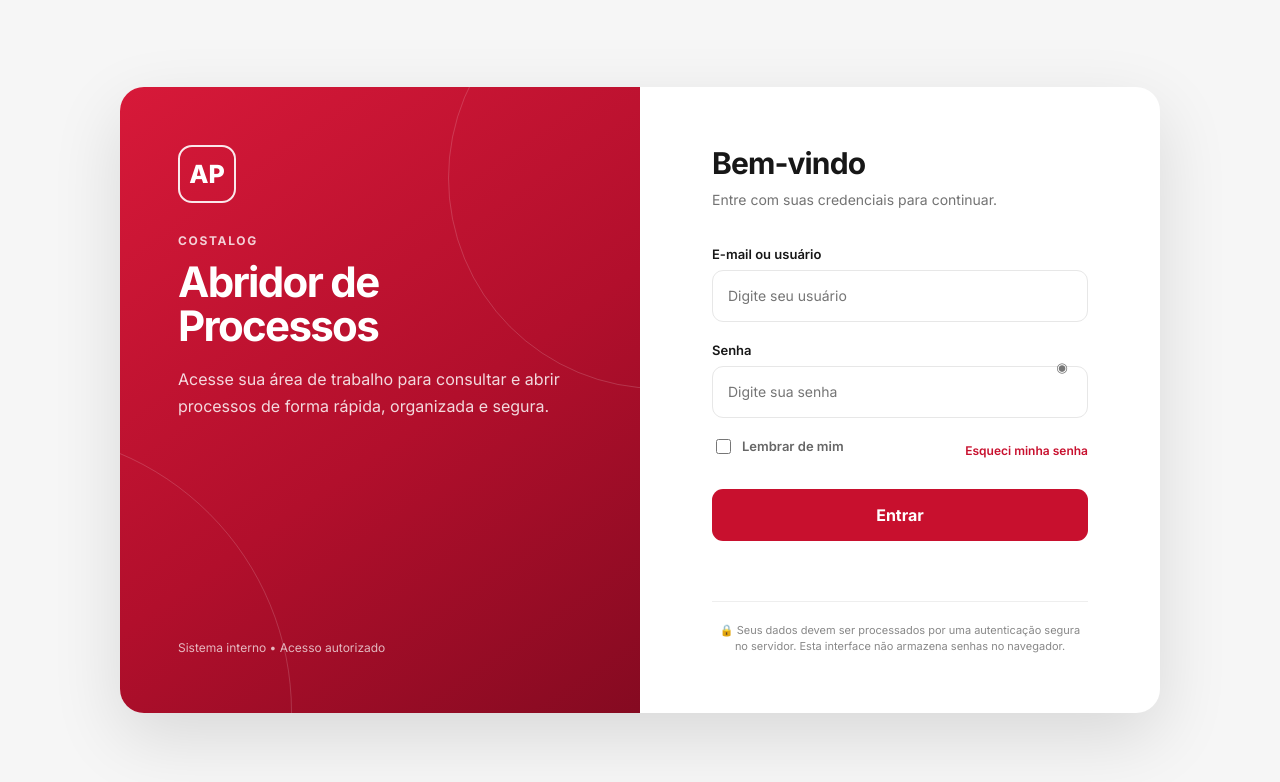
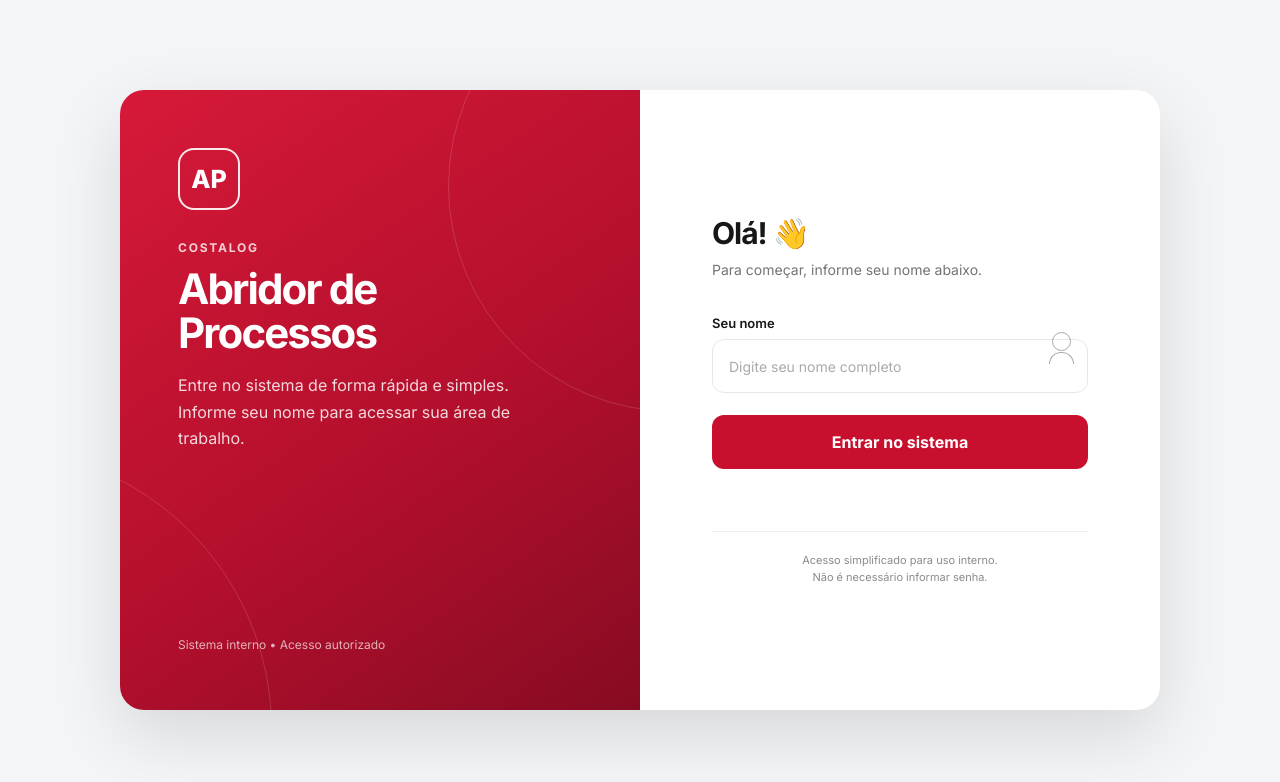
Before and after one commit to souzarlk/abridor-de-processos, a plain HTML site: page index.html in a window 1280 px wide. Drawn offline with Linux system fonts and the light colour scheme.

Commit message:
feat: simplify login to name-only access

```diff
--- a/index.html
+++ b/index.html
@@ -1,128 +1,41 @@
 <!DOCTYPE html>
 <html lang="pt-BR">
 <head>
-  <meta charset="UTF-8" />
-  <meta name="viewport" content="width=device-width, initial-scale=1.0" />
-  <title>Abridor de Processos | Login</title>
-  <link rel="preconnect" href="https://fonts.googleapis.com" />
-  <link rel="preconnect" href="https://fonts.gstatic.com" crossorigin />
-  <link href="https://fonts.googleapis.com/css2?family=Inter:wght@400;500;600;700;800&display=swap" rel="stylesheet" />
+<meta charset="UTF-8">
+<meta name="viewport" content="width=device-width, initial-scale=1.0">
+<title>Abridor de Processos | Acesso</title>
+<link rel="preconnect" href="https://fonts.googleapis.com">
+<link rel="preconnect" href="https://fonts.gstatic.com" crossorigin>
+<link href="https://fonts.googleapis.com/css2?family=Inter:wght@400;500;600;700;800&display=swap" rel="stylesheet">
 <style>
-    :root { --red:#c8102e; --red-dark:#9f0d24; --ink:#171717; --muted:#737373; --line:#e7e7e7; --bg:#f6f6f6; }
-    * { box-sizing:border-box; }
-    body { margin:0; min-height:100vh; font-family:Inter,Arial,sans-serif; color:var(--ink); background:var(--bg); display:flex; align-items:center; justify-content:center; padding:24px; }
-    .shell { width:min(1040px,100%); min-height:620px; display:grid; grid-template-columns:1fr 1fr; background:#fff; border-radius:24px; overflow:hidden; box-shadow:0 24px 70px rgba(0,0,0,.12); }
-    .brand { position:relative; overflow:hidden; padding:58px; color:#fff; background:linear-gradient(145deg,#d71939 0%,#b20f2c 55%,#850a21 100%); display:flex; flex-direction:column; justify-content:space-between; }
-    .brand::before,.brand::after { content:""; position:absolute; border:1px solid rgba(255,255,255,.16); border-radius:50%; }
-    .brand::before { width:420px;height:420px;right:-230px;top:-120px; }
-    .brand::after { width:560px;height:560px;left:-390px;bottom:-280px; }
-    .brand-content,.brand-footer { position:relative; z-index:1; }
-    .logo { width:58px;height:58px;border:2px solid rgba(255,255,255,.9);border-radius:14px;display:grid;place-items:center;font-size:25px;font-weight:800;margin-bottom:30px; }
-    .eyebrow { font-size:12px; font-weight:700; letter-spacing:.14em; text-transform:uppercase; opacity:.8; }
-    h1 { font-size:42px; line-height:1.05; letter-spacing:-.04em; margin:12px 0 18px; }
-    .brand p { max-width:390px; line-height:1.65; color:rgba(255,255,255,.84); margin:0; }
-    .brand-footer { font-size:12px; color:rgba(255,255,255,.7); }
-    .form-side { padding:58px clamp(32px,6vw,72px); display:flex; align-items:center; }
-    .form { width:100%; max-width:390px; margin:auto; }
-    .form h2 { margin:0 0 8px; font-size:30px; letter-spacing:-.03em; }
-    .subtitle { margin:0 0 34px; color:var(--muted); font-size:14px; line-height:1.6; }
-    label { display:block; font-size:13px; font-weight:600; margin:0 0 8px; }
-    .field { position:relative; margin-bottom:20px; }
-    input { width:100%; height:52px; border:1px solid var(--line); border-radius:11px; padding:0 15px; outline:none; font:inherit; font-size:14px; transition:.2s; background:#fff; }
-    input:focus { border-color:var(--red); box-shadow:0 0 0 4px rgba(200,16,46,.09); }
-    .password-wrap input { padding-right:52px; }
-    .toggle { position:absolute; right:10px; top:10px; height:32px; width:32px; border:0; background:transparent; cursor:pointer; color:#777; border-radius:8px; }
-    .toggle:hover { background:#f3f3f3; }
-    .options { display:flex; justify-content:space-between; align-items:center; margin:-2px 0 24px; font-size:12px; }
-    .remember { display:flex; align-items:center; gap:8px; color:#666; cursor:pointer; }
-    .remember input { width:15px;height:15px; accent-color:var(--red); }
-    a { color:var(--red); text-decoration:none; font-weight:600; }
-    a:hover { text-decoration:underline; }
-    button.submit { width:100%; height:52px; border:0; border-radius:11px; background:var(--red); color:#fff; font:inherit; font-weight:700; cursor:pointer; transition:.2s; }
-    button.submit:hover { background:var(--red-dark); transform:translateY(-1px); }
-    button.submit:disabled { opacity:.65; cursor:not-allowed; transform:none; }
-    .message { min-height:20px; margin-top:14px; text-align:center; font-size:12px; color:#b00020; }
-    .security { margin-top:26px; padding-top:20px; border-top:1px solid #eee; text-align:center; font-size:11px; color:#888; line-height:1.5; }
-    @media (max-width:760px) { body { padding:0; } .shell { min-height:100vh; border-radius:0; grid-template-columns:1fr; } .brand { min-height:250px; padding:34px; } .brand h1 { font-size:32px; } .brand-footer { display:none; } .form-side { padding:40px 28px; } }
+:root{--red:#c8102e;--red2:#a50d25;--ink:#171717;--muted:#747474;--line:#e8e8e8;--bg:#f4f5f7}
+*{box-sizing:border-box}body{margin:0;min-height:100vh;font-family:Inter,Arial,sans-serif;background:var(--bg);color:var(--ink);display:grid;place-items:center;padding:24px}
+.shell{width:min(1040px,100%);min-height:620px;background:#fff;border-radius:24px;overflow:hidden;display:grid;grid-template-columns:1fr 1fr;box-shadow:0 25px 70px rgba(0,0,0,.12)}
+.brand{position:relative;overflow:hidden;background:linear-gradient(145deg,#d71939,#b20f2c 58%,#860b22);color:#fff;padding:58px;display:flex;flex-direction:column;justify-content:space-between}.brand:before,.brand:after{content:"";position:absolute;border:1px solid rgba(255,255,255,.14);border-radius:50%}.brand:before{width:450px;height:450px;right:-260px;top:-130px}.brand:after{width:560px;height:560px;left:-410px;bottom:-300px}.content,.footer{position:relative;z-index:1}.logo{width:62px;height:62px;border:2px solid rgba(255,255,255,.9);border-radius:16px;display:grid;place-items:center;font-size:25px;font-weight:800;margin-bottom:30px}.eyebrow{font-size:12px;font-weight:700;letter-spacing:.15em;text-transform:uppercase;opacity:.8}.brand h1{font-size:42px;line-height:1.04;letter-spacing:-.045em;margin:12px 0 18px}.brand p{max-width:390px;color:rgba(255,255,255,.84);line-height:1.65;margin:0}.footer{font-size:12px;color:rgba(255,255,255,.68)}
+.form-side{padding:58px clamp(32px,6vw,72px);display:flex;align-items:center}.form{width:100%;max-width:390px;margin:auto}.form h2{font-size:30px;letter-spacing:-.035em;margin:0 0 8px}.subtitle{font-size:14px;color:var(--muted);line-height:1.6;margin:0 0 34px}.field{margin-bottom:22px}label{display:block;font-size:13px;font-weight:600;margin-bottom:8px}input{width:100%;height:54px;border:1px solid var(--line);border-radius:12px;padding:0 16px;font:inherit;font-size:14px;outline:none;transition:.2s;background:#fff}input:focus{border-color:var(--red);box-shadow:0 0 0 4px rgba(200,16,46,.09)}input::placeholder{color:#aaa}.submit{width:100%;height:54px;border:0;border-radius:12px;background:var(--red);color:#fff;font:inherit;font-weight:700;cursor:pointer;transition:.2s}.submit:hover{background:var(--red2);transform:translateY(-1px)}.submit:disabled{opacity:.7;cursor:not-allowed;transform:none}.message{min-height:22px;margin-top:14px;text-align:center;font-size:12px;color:var(--red)}.hint{margin-top:26px;padding-top:20px;border-top:1px solid #eee;text-align:center;color:#8a8a8a;font-size:11px;line-height:1.5}.user-icon{position:relative}.user-icon:before{content:"";position:absolute;right:17px;top:17px;width:17px;height:17px;border:1.5px solid #aaa;border-radius:50%}.user-icon:after{content:"";position:absolute;right:14px;top:37px;width:23px;height:11px;border:1.5px solid #aaa;border-bottom:0;border-radius:14px 14px 0 0}.user-icon input{padding-right:52px}
+@media(max-width:760px){body{padding:0}.shell{min-height:100vh;border-radius:0;grid-template-columns:1fr}.brand{min-height:285px;padding:34px}.brand h1{font-size:32px}.footer{display:none}.form-side{padding:42px 28px}}
 </style>
 </head>
 <body>
 <main class="shell">
 <section class="brand">
-      <div class="brand-content">
-        <div class="logo">AP</div>
-        <div class="eyebrow">Costalog</div>
-        <h1>Abridor de<br>Processos</h1>
-        <p>Acesse sua área de trabalho para consultar e abrir processos de forma rápida, organizada e segura.</p>
-      </div>
-      <div class="brand-footer">Sistema interno • Acesso autorizado</div>
+<div class="content"><div class="logo">AP</div><div class="eyebrow">Costalog</div><h1>Abridor de<br>Processos</h1><p>Entre no sistema de forma rápida e simples. Informe seu nome para acessar sua área de trabalho.</p></div>
+<div class="footer">Sistema interno • Acesso autorizado</div>
 </section>
-
 <section class="form-side">
-      <form class="form" id="loginForm" novalidate>
-        <h2>Bem-vindo</h2>
-        <p class="subtitle">Entre com suas credenciais para continuar.</p>
-
-        <div class="field">
-          <label for="email">E-mail ou usuário</label>
-          <input id="email" name="email" type="text" autocomplete="username" placeholder="Digite seu usuário" required />
-        </div>
-
-        <div class="field password-wrap">
-          <label for="password">Senha</label>
-          <input id="password" name="password" type="password" autocomplete="current-password" placeholder="Digite sua senha" required />
-          <button class="toggle" type="button" id="togglePassword" aria-label="Mostrar senha">◉</button>
-        </div>
-
-        <div class="options">
-          <label class="remember"><input type="checkbox" id="remember" /> Lembrar de mim</label>
-          <a href="#" id="forgot">Esqueci minha senha</a>
-        </div>
-
-        <button class="submit" id="submit" type="submit">Entrar</button>
+<form class="form" id="loginForm">
+<h2>Olá! 👋</h2>
+<p class="subtitle">Para começar, informe seu nome abaixo.</p>
+<div class="field user-icon"><label for="name">Seu nome</label><input id="name" name="name" type="text" autocomplete="name" placeholder="Digite seu nome completo" maxlength="80" required></div>
+<button class="submit" id="submit" type="submit">Entrar no sistema</button>
 <div class="message" id="message" role="alert"></div>
-
-        <div class="security">🔒 Seus dados devem ser processados por uma autenticação segura no servidor. Esta interface não armazena senhas no navegador.</div>
+<div class="hint">Acesso simplificado para uso interno.<br>Não é necessário informar senha.</div>
 </form>
 </section>
 </main>
-
 <script>
-    const form = document.getElementById('loginForm');
-    const password = document.getElementById('password');
-    const toggle = document.getElementById('togglePassword');
-    const message = document.getElementById('message');
-    const submit = document.getElementById('submit');
-
-    toggle.addEventListener('click', () => {
-      const visible = password.type === 'text';
-      password.type = visible ? 'password' : 'text';
-      toggle.setAttribute('aria-label', visible ? 'Mostrar senha' : 'Ocultar senha');
-      toggle.textContent = visible ? '◉' : '○';
-    });
-
-    form.addEventListener('submit', async (event) => {
-      event.preventDefault();
-      message.textContent = '';
-      const user = document.getElementById('email').value.trim();
-      const pass = password.value;
-
-      if (!user || !pass) {
-        message.textContent = 'Preencha usuário e senha.';
-        return;
-      }
-
-      // Integre aqui a API de autenticação do projeto.
-      // Exemplo: POST /api/login com { user, password }.
-      message.textContent = 'A tela está pronta. Conecte este formulário ao seu backend de autenticação.';
-      submit.disabled = true;
-      setTimeout(() => submit.disabled = false, 1200);
-    });
-
-    document.getElementById('forgot').addEventListener('click', (event) => {
-      event.preventDefault();
-      message.textContent = 'Configure aqui o fluxo de recuperação de senha.';
-    });
+const form=document.getElementById('loginForm');const nameInput=document.getElementById('name');const message=document.getElementById('message');const submit=document.getElementById('submit');
+form.addEventListener('submit',e=>{e.preventDefault();const name=nameInput.value.trim();message.textContent='';if(name.length<2){message.textContent='Digite seu nome para continuar.';nameInput.focus();return;}sessionStorage.setItem('abridor_nome',name);submit.disabled=true;submit.textContent='Entrando...';setTimeout(()=>{window.location.href='inicio.html';},450);});
 </script>
 </body>
 </html>
```
Lines whose indentation alone changed are shown as unchanged.
